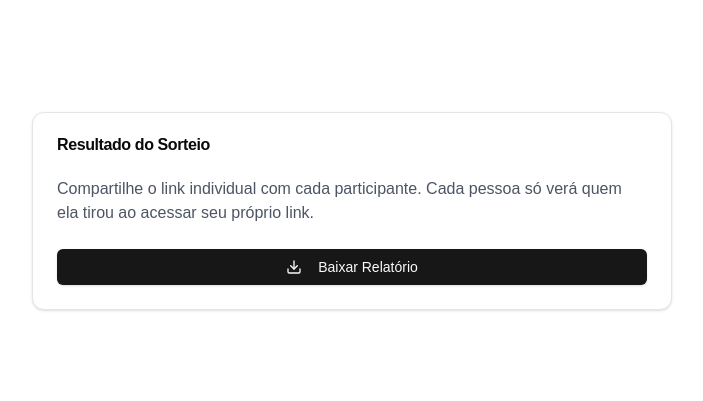
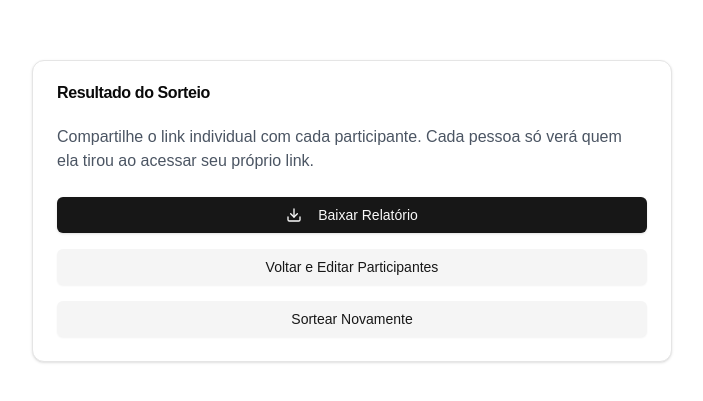
Before and after one commit to JPSAUD501/AmigoSecreto, a Next.js app: page /results in a window 1280 px wide. Shown: the part 189-590 px from the top of the page, without its empty margins (288-991 px from the left). Built offline with nearby package versions, Linux system fonts and the light colour scheme.

Commit message:
feat: add shuffle functionality and sort again feature to ResultsPage

```diff
--- a/src/components/ResultsPage.tsx
+++ b/src/components/ResultsPage.tsx
@@ -7,6 +7,7 @@ import copyToClipboard from 'clipboard-copy';
 import jsPDF from 'jspdf';
 import autoTable from 'jspdf-autotable';
 import { Copy, Download, Share2 } from 'lucide-react';
+import { useRouter } from 'next/navigation'; // Add this import
 
 interface Participant {
   id: string;
@@ -35,7 +36,12 @@ const getPastelColor = (name: string) => {
   return `hsl(${h}, 80%, 88%)`;
 };
 
+const shuffleArray = (array: Participant[]) => {
+  return array.sort(() => Math.random() - 0.5);
+};
+
 export default function ResultsPage() {
+  const router = useRouter(); // Initialize router
   const [group, setGroup] = useState<SecretSantaGroup | null>(null);
   const [copiedLinks, setCopiedLinks] = useState<{ [key: string]: boolean }>({});
 
@@ -89,12 +95,12 @@ export default function ResultsPage() {
     if (!phoneNumber) return;
 
     const message =
-      `*Amigo Secreto - Sorteio Realizado!*\n\n` +
+      `*Amigo Secreto*\n\n` +
       `Olá, *${participant.name}*.\n` +
       `O sorteio do Amigo Secreto foi realizado com sucesso.\n` +
       `Para descobrir quem você tirou, acesse o link abaixo:\n\n` +
       `${link}\n\n` +
-      `*Importante:* Este link é pessoal e exclusivo para você.`;
+      `*Importante:* Este link é pessoal, não compartilhe!`;
 
     const encodedMessage = encodeURIComponent(message);
     const formattedPhone = phoneNumber.replace(/\D/g, '');
@@ -190,6 +196,40 @@ export default function ResultsPage() {
     doc.save('amigo_secreto_completo.pdf');
   };
 
+  const sortAgain = () => {
+    if (!group) return;
+
+    // Realizar o sorteio novamente
+    const shuffledParticipants = [...group.participants];
+
+    // Algoritmo de Fisher-Yates para embaralhar
+    for (let i = shuffledParticipants.length - 1; i > 0; i--) {
+      const j = Math.floor(Math.random() * (i + 1));
+      [shuffledParticipants[i], shuffledParticipants[j]] = [shuffledParticipants[j], shuffledParticipants[i]];
+    }
+
+    // Preparar os novos resultados do sorteio
+    const newDrawResults: { [key: string]: string } = {};
+    for (let i = 0; i < shuffledParticipants.length; i++) {
+      const currentPerson = shuffledParticipants[i];
+      const nextPerson = shuffledParticipants[(i + 1) % shuffledParticipants.length];
+      newDrawResults[currentPerson.id] = nextPerson.id;
+    }
+
+    // Atualizar o grupo com os novos resultados
+    const newGroup = {
+      ...group,
+      drawResults: newDrawResults,
+      groupId: Date.now().toString(),
+    };
+
+    // Salvar no localStorage
+    localStorage.setItem('secretSantaGroup', JSON.stringify(newGroup));
+
+    // Atualizar o estado
+    setGroup(newGroup);
+  };
+
   return (
     <div className="max-w-2xl mx-auto p-4">
       <Card>
@@ -203,7 +243,7 @@ export default function ResultsPage() {
           </p>
 
           <div className="space-y-4 mb-6">
-            {group?.participants.map((participant) => (
+            {group && shuffleArray([...group.participants]).map((participant) => (
               <div
                 key={participant.id}
                 className="bg-gray-50 p-4 rounded-lg flex flex-col sm:flex-row items-start sm:items-center gap-4 sm:justify-between"
@@ -253,10 +293,24 @@ export default function ResultsPage() {
 
           <Button
             onClick={exportReport}
-            className="w-full"
+            className="w-full mb-4"
           >
             <Download className="w-4 h-4 mr-2" />
             Baixar Relatório
+          </Button>
+          <Button
+            onClick={() => router.push('/')}
+            variant="secondary"
+            className="w-full mb-4"
+          >
+            Voltar e Editar Participantes
+          </Button>
+          <Button
+            onClick={sortAgain}
+            variant="secondary"
+            className="w-full"
+          >
+            Sortear Novamente
           </Button>
         </CardContent>
       </Card>
```
